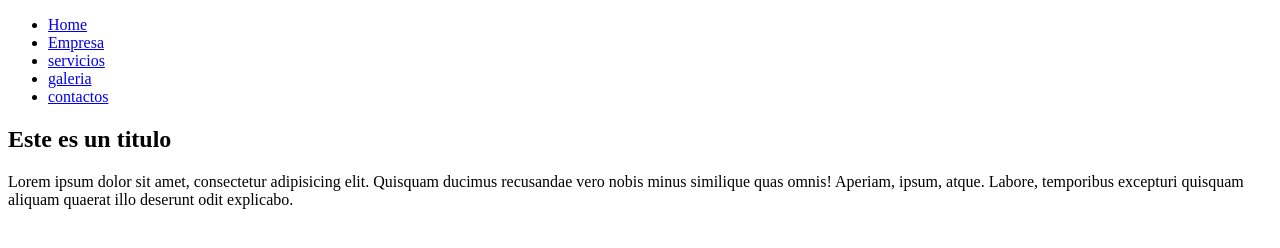
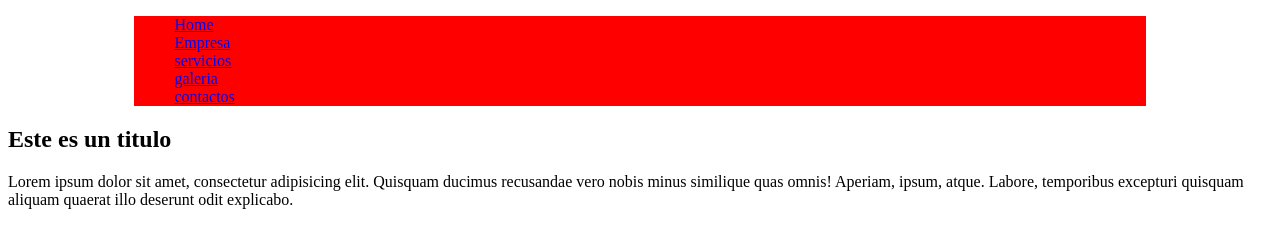
Before and after one commit to poetzle/gitUno, a plain HTML site: page index.html in a window 1280 px wide. Drawn offline with Linux system fonts and the light colour scheme.

Commit message:
añadiendo css

```diff
--- a/index.html
+++ b/index.html
@@ -5,7 +5,16 @@
 	<title>Document</title>
 	<link rel="stylesheet" href="miestilo.css">
 	<style>
+		.navegacion{
+			width: 80%;
+			margin: 0 auto;
+			background-color: red;
 
+		}
+
+		.desordenada{
+			list-style: none;
+		}
 
 	</style>
 
@@ -17,7 +26,7 @@
 	</header>
 	<!--fin cabecera-->
 	<nav class="navegacion">
-	<ul>
+		<ul class="desordenada">
 			<li><a href="#">Home</a></li>
 			<li><a href="#">Empresa</a></li>
 			<li><a href="#">servicios</a></li>
```
Lines whose indentation alone changed are shown as unchanged.
